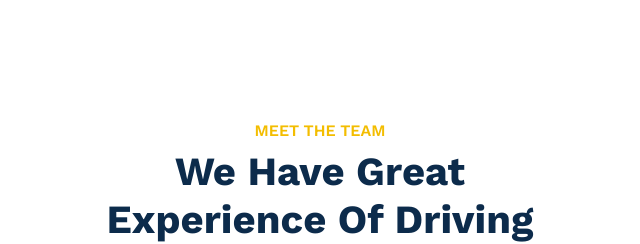
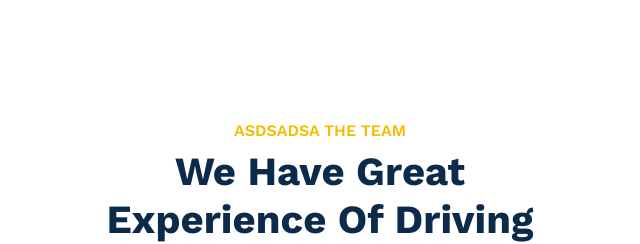
Before and after one commit to mingikim-giv/ICES-HomePage, a plain HTML site: page index.html in a window 1280 px wide. Shown: the part 3960-4204 px from the top of the page, 320-960 px from the left. Drawn offline with nearby package versions, Linux system fonts and the light colour scheme.

Commit message:
테스트

```diff
--- a/index.html
+++ b/index.html
@@ -424,7 +424,7 @@
     <div class="container-xxl py-6">
         <div class="container">
             <div class="text-center mx-auto mb-5 wow fadeInUp" data-wow-delay="0.1s" style="max-width: 500px;">
-                <h6 class="text-primary text-uppercase mb-2">Meet The Team</h6>
+                <h6 class="text-primary text-uppercase mb-2">asdsadsa The Team</h6>
                 <h1 class="display-6 mb-4">We Have Great Experience Of Driving</h1>
             </div>
             <div class="row g-0 team-items">
```
